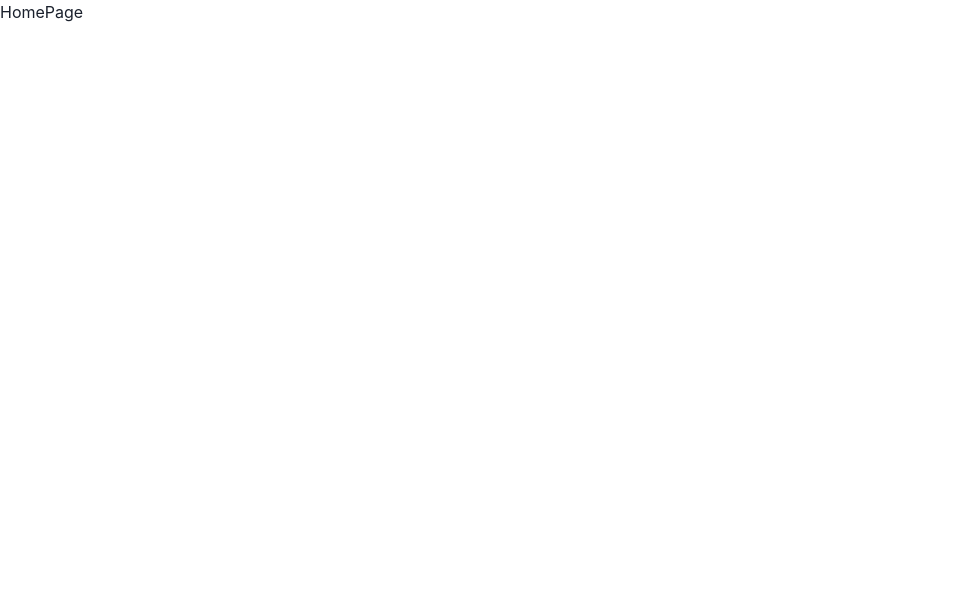
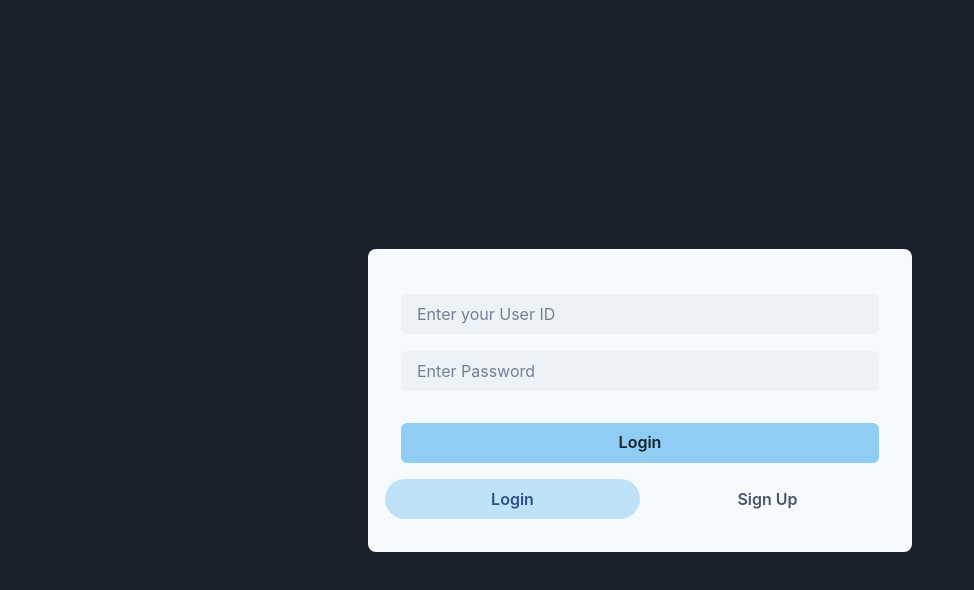
Before and after one commit to heojun990322/anonymous-chat, a React (Create React App) app in the folder frontend/: page / in a window 1280 px wide. Shown: the top 590 px of the page, without its empty margins (0-974 px from the left). Built offline with nearby package versions, Linux system fonts and the light colour scheme.

Commit message:
Feat(frontend): Login/Sign Up UI
Login, Signup 컴포넌트 사용하여 Homepage.js에 구현

```diff
--- /dev/null
+++ b/frontend/src/App.css
@@ -0,0 +1,6 @@
+@import url('https://fonts.googleapis.com/css2?family=Noto+Sans+KR:wght@300&display=swap');
+
+.App {
+  min-height: 100vh;
+  display: flex;
+}
--- a/frontend/src/App.js
+++ b/frontend/src/App.js
@@ -1,18 +1,15 @@
 import React from 'react';
-import {
-  ChakraProvider,
-  theme,
-} from '@chakra-ui/react';
-import { Route } from "react-router-dom";
-import HomePage from './Pages/HomePage';
-import ChatPage from './Pages/ChatPage';
+import './App.css';
+import { Route } from 'react-router-dom';
+import Homepage from './Pages/Homepage';
+import Chatpage from './Pages/Chatpage';
 
 function App() {
   return (
-    <ChakraProvider theme={theme}>
-      <Route path="/" component={ HomePage } exact />
-      <Route path="/chats" component={ ChatPage } />
-    </ChakraProvider>
+    <div className="App">
+      <Route path="/" component={Homepage} exact />
+      <Route path="/chats" component={Chatpage} />
+    </div>
   );
 }
 
--- a/frontend/src/Pages/ChatPage.js
+++ b/frontend/src/Pages/Chatpage.js
@@ -1,7 +1,7 @@
 import React, { useEffect, useState } from 'react';
 import axios from 'axios';
 
-const ChatPage = () => {
+const Chatpage = () => {
   // setChats 함수로 chats 업데이트
   const [chats, setChats] = useState([]);
 
@@ -27,4 +27,4 @@ const ChatPage = () => {
   );
 };
 
-export default ChatPage;
+export default Chatpage;
--- a/frontend/src/Pages/HomePage.js
+++ /dev/null
@@ -1,7 +0,0 @@
-import React from 'react';
-
-const HomePage = () => {
-  return <div>HomePage</div>;
-};
-
-export default HomePage;
--- /dev/null
+++ b/frontend/src/Pages/Homepage.js
@@ -0,0 +1,45 @@
+import React from 'react';
+import {
+  Container,
+  Box,
+  Tab,
+  Tabs,
+  TabList,
+  TabPanels,
+  TabPanel,
+} from '@chakra-ui/react';
+import Login from '../components/Authentication/Login';
+import Signup from '../components/Authentication/Signup';
+
+const Homepage = () => {
+  return (
+    <Container maxW="xl" centerContent>
+      <Box
+        bg={'gray.50'}
+        w="100%"
+        p={4}
+        borderRadius="lg"
+        color="black"
+        borderWidth="1px"
+        my="auto"
+      >
+        <Tabs isFitted variant="soft-rounded">
+          <TabPanels>
+            <TabPanel>
+              <Login />
+            </TabPanel>
+            <TabPanel>
+              <Signup />
+            </TabPanel>
+          </TabPanels>
+          <TabList mb="1em">
+            <Tab>Login</Tab>
+            <Tab>Sign Up</Tab>
+          </TabList>
+        </Tabs>
+      </Box>
+    </Container>
+  );
+};
+
+export default Homepage;
--- /dev/null
+++ b/frontend/src/components/Authentication/Login.js
@@ -0,0 +1,49 @@
+import React, { useState } from 'react';
+import { FormControl, Input, VStack, Button } from '@chakra-ui/react';
+
+const Login = () => {
+  // form의 input 값
+  const [id, setId] = useState();
+  const [password, setPassword] = useState();
+
+  const submitHandler = () => {};
+
+  return (
+    <VStack spacing="5px">
+      <FormControl id="id" isRequired m={3}>
+        <Input
+          placeholder="Enter your User ID"
+          _placeholder={{
+            color: 'gray.500',
+          }}
+          bg={'gray.100'}
+          border={0}
+          onChange={e => setId(e.target.value)}
+        />
+      </FormControl>
+      <FormControl id="password" isRequired>
+        <Input
+          type="password"
+          placeholder="Enter Password"
+          _placeholder={{
+            color: 'gray.500',
+          }}
+          bg={'gray.100'}
+          border={0}
+          onChange={e => setPassword(e.target.value)}
+          mb={3}
+        />
+      </FormControl>
+      <Button
+        colorScheme="blue"
+        width="100%"
+        style={{ marginTop: 15 }}
+        onClick={submitHandler}
+      >
+        Login
+      </Button>
+    </VStack>
+  );
+};
+
+export default Login;
--- /dev/null
+++ b/frontend/src/components/Authentication/Signup.js
@@ -0,0 +1,61 @@
+import React, { useState } from 'react';
+import {
+  FormControl,
+  FormLabel,
+  Input,
+  VStack,
+  Button,
+} from '@chakra-ui/react';
+
+const Signup = () => {
+  // form의 input 값
+  const [id, setId] = useState();
+  const [confirmpassword, setConfirmpassword] = useState();
+  const [password, setPassword] = useState();
+
+  const submitHandler = () => {};
+
+  return (
+    <VStack spacing="5px">
+      <FormControl id="id" isRequired>
+        <FormLabel>User ID</FormLabel>
+        <Input
+          bg={'gray.100'}
+          border={0}
+          onChange={e => setId(e.target.value)}
+          mb={3}
+        />
+      </FormControl>
+      <FormControl id="password" isRequired>
+        <FormLabel>Password</FormLabel>
+        <Input
+          type="password"
+          bg={'gray.100'}
+          border={0}
+          onChange={e => setPassword(e.target.value)}
+          mb={3}
+        />
+      </FormControl>
+      <FormControl id="password" isRequired>
+        <FormLabel>Confirm Password</FormLabel>
+        <Input
+          type="password"
+          bg={'gray.100'}
+          border={0}
+          onChange={e => setConfirmpassword(e.target.value)}
+          mb={3}
+        />
+      </FormControl>
+      <Button
+        colorScheme="blue"
+        width="100%"
+        style={{ marginTop: 15 }}
+        onClick={submitHandler}
+      >
+        Sign Up
+      </Button>
+    </VStack>
+  );
+};
+
+export default Signup;
--- a/frontend/src/index.js
+++ b/frontend/src/index.js
@@ -1,20 +1,23 @@
-import { ColorModeScript } from '@chakra-ui/react';
+import { ChakraProvider, ColorModeScript } from '@chakra-ui/react';
 import React, { StrictMode } from 'react';
 import * as ReactDOM from 'react-dom/client';
 import App from './App';
 import * as serviceWorker from './serviceWorker';
 import { BrowserRouter } from 'react-router-dom';
+import theme from './theme';
 
 const container = document.getElementById('root');
 const root = ReactDOM.createRoot(container);
 
 root.render(
-  <StrictMode>
-    <BrowserRouter>
-      <ColorModeScript />
-      <App />
-    </BrowserRouter>
-  </StrictMode>
+  <ChakraProvider theme={theme}>
+    <StrictMode>
+      <BrowserRouter>
+        <ColorModeScript initialColorMode={theme.config.initialColorMode} />
+        <App />
+      </BrowserRouter>
+    </StrictMode>
+  </ChakraProvider>
 );
 
 // If you want your app to work offline and load faster, you can change
--- /dev/null
+++ b/frontend/src/theme.js
@@ -0,0 +1,10 @@
+import { extendTheme } from '@chakra-ui/react';
+
+const config = {
+  initialColorMode: 'dark',
+  useSystemColorMode: false,
+};
+
+const theme = extendTheme({ config });
+
+export default theme;
```
